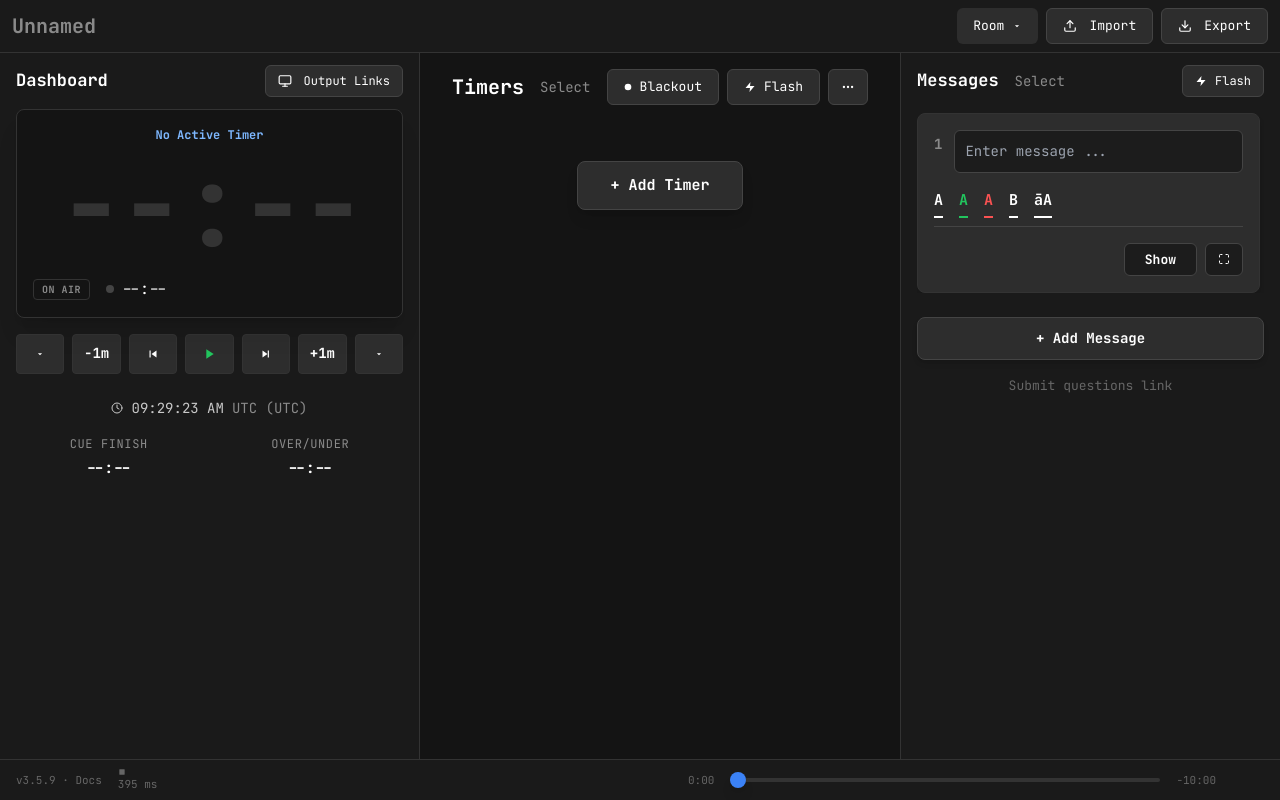
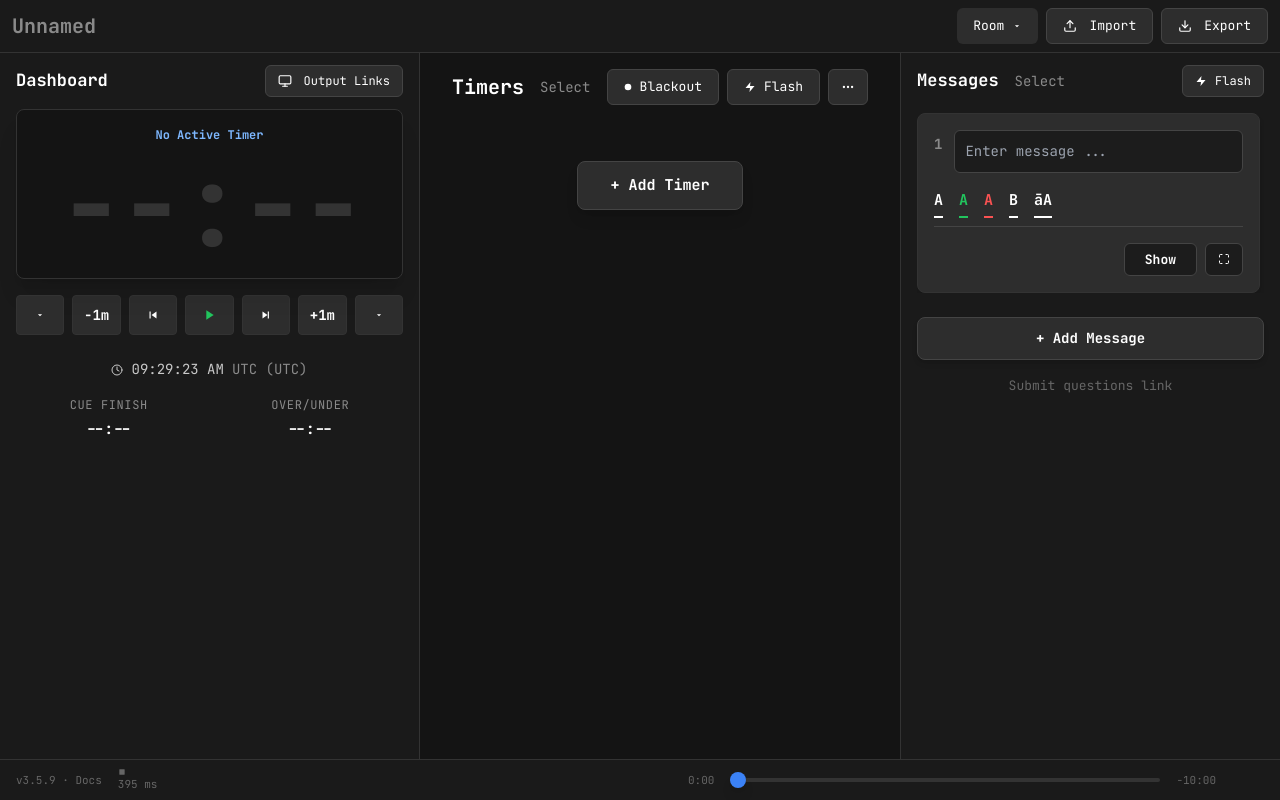
Before and after one commit to e1n7/stage-timer, a React (Vite) app: page / in a window 1280 px wide. Built offline with nearby package versions, Linux system fonts and the light colour scheme.

Commit message:
Update Dashboard Preview: simplify UI by removing ON AIR badge and timeline grid

```diff
--- a/src/App.tsx
+++ b/src/App.tsx
@@ -536,13 +536,6 @@ function App() {
             <div className="flex items-center justify-center text-[12px]"><span className="font-bold text-[#7eb8ff]">{displaySettings.title}</span></div>
             <div className="digit mt-2 text-center text-[110px] font-bold leading-none tracking-tighter" style={{ color: !activeTimerId ? '#333' : displaySeconds <= 0 ? '#fa5252' : isFlash ? '#000000' : '#ffffff' }}>{currentTime}</div>
             {activeTimerId && <ProgressBar currentSeconds={displaySeconds} totalSeconds={activeTimerState?.settings.targetDuration || 600} segments={displaySettings.segments} height="h-6" className="mt-3 rounded-sm" />}
-            <div className="mt-4 flex items-center gap-4 text-[13px]"><span className="inline-block rounded border border-[#333] px-2 py-[2px] text-[10px] font-bold tracking-wider text-[#8a8a8a]">ON AIR</span><div className="flex items-center gap-2 text-white"><div className="h-2 w-2 rounded-full bg-[#444]"></div><span className="font-mono text-[15px]" style={{ color: isFlash ? '#000' : '#fff' }}>{currentTime}{activeTimerId ? `.${Math.floor((displaySeconds % 1) * 10)}` : ''}</span></div></div>
-            {activeTimerId && (
-              <>
-                <div className="mt-4 grid grid-cols-4 gap-[1px] overflow-hidden rounded-sm border border-[#2a2a2a] text-[11px] bg-[#2a2a2a]"><div className="bg-[#1c1c1c] p-2 text-left text-[#8a8a8a] border-r border-[#2a2a2a]">{formatClock(activeTimerState?.settings.targetDuration || 0)}</div><div className="bg-[#1c1c1c] p-2 text-left text-[#8a8a8a] border-r border-[#2a2a2a]">7:30</div><div className="bg-[#1c1c1c] p-2 text-left text-[#8a8a8a] border-r border-[#2a2a2a]">5:00</div><div className="bg-[#1c1c1c] p-2 text-left text-[#8a8a8a]">2:30</div></div>
-                <ProgressBar currentSeconds={displaySeconds} totalSeconds={activeTimerState?.settings.targetDuration || 600} segments={displaySettings.segments} height="h-1.5" className="mt-1 border-none rounded-b-sm" />
-              </>
-            )}
           </div>
           <div className="mt-4 grid grid-cols-7 gap-2">
             <div className="relative">
```
